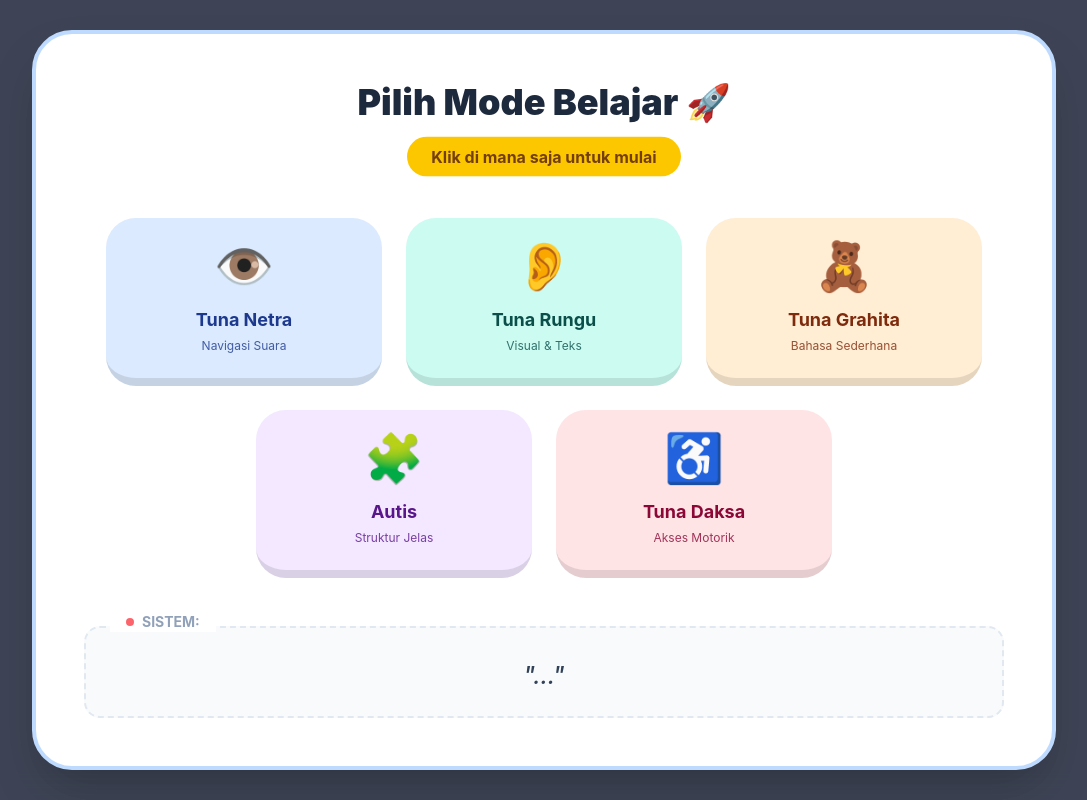
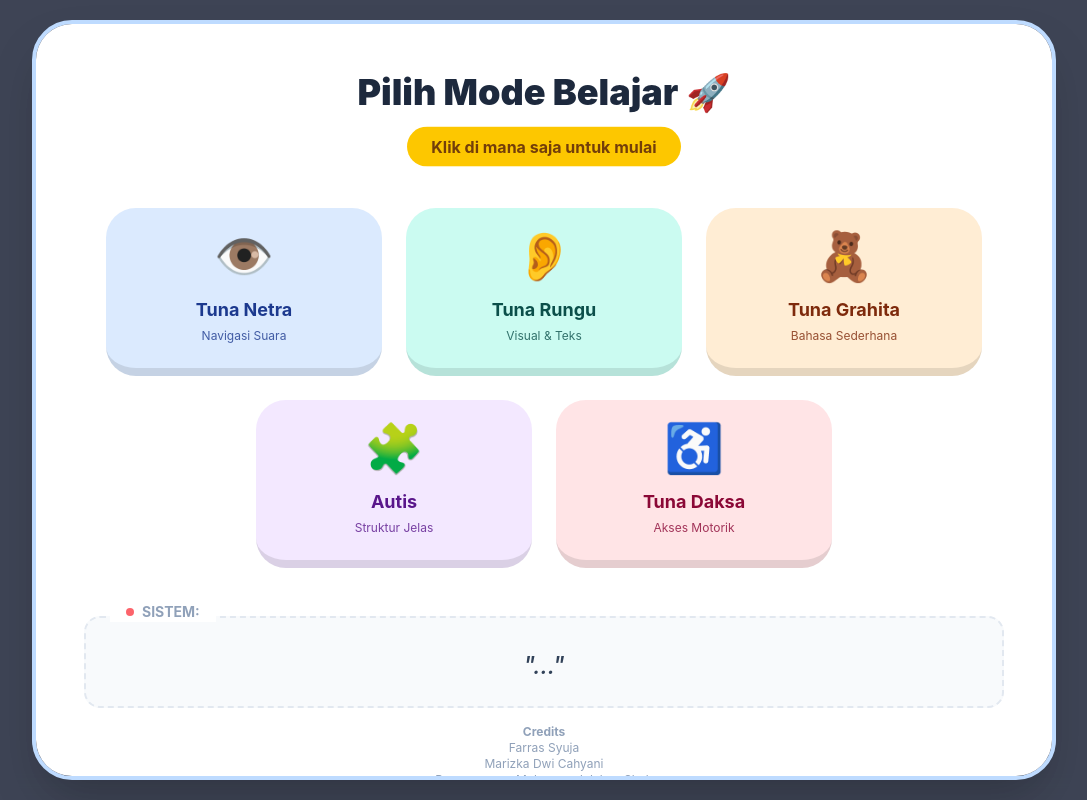
Before and after one commit to Syujaaa/essai, a React (Vite) app: page / in a window 1280 px wide. Shown: the whole page, without its empty margins (96-1183 px from the left). Built offline with nearby package versions, Linux system fonts and the light colour scheme.

Commit message:
add credit

```diff
--- a/src/components/AccessibilityModal.jsx
+++ b/src/components/AccessibilityModal.jsx
@@ -169,6 +169,14 @@ const handleSelect = (id) => {
               </p>
             </div>
 
+            {/* Credits - Tidak dibaca oleh narrator */}
+            <div className="mt-4 text-[9px] sm:text-xs text-slate-400 text-center pointer-events-none" aria-hidden="true">
+              <p className="font-bold">Credits</p>
+              <p>Farras Syuja</p>
+              <p>Marizka Dwi Cahyani</p>
+              <p>Parameswara Muhammad Jahan Shah</p>
+            </div>
+
             {isListening && (
               <div className="mt-4 sm:mt-6 flex justify-center items-center gap-2 sm:gap-3 text-green-600">
                 <div className="flex gap-1">
--- a/src/components/Menu.jsx
+++ b/src/components/Menu.jsx
@@ -312,7 +312,14 @@ export default function Menu({ mode, onResetMode, onNavigate }) {
     : "Halo! Mau belajar apa hari ini? ✨";
 
   return (
-    <main className="min-h-screen flex flex-col p-4 sm:p-8 animate-in fade-in duration-700 max-w-6xl mx-auto">
+    <main className="min-h-screen flex flex-col p-4 sm:p-8 animate-in fade-in duration-700 max-w-6xl mx-auto relative">
+      {/* Credits - Tidak dibaca oleh narrator */}
+      <div className="absolute bottom-2 right-2 sm:bottom-4 sm:right-4 text-[10px] sm:text-xs text-slate-400 text-right pointer-events-none" aria-hidden="true">
+        <p className="font-bold">Credits</p>
+        <p>Farras Syuja</p>
+        <p>Marizka Dwi Cahyani</p>
+        <p>Parameswara Muhammad Jahan Shah</p>
+      </div>
       <header className="flex flex-col sm:flex-row items-center justify-between bg-white p-4 sm:p-6 rounded-3xl shadow-sm border-2 border-slate-100 mb-8 mt-4">
         <div className="text-center sm:text-left mb-4 sm:mb-0">
           <h1
```
